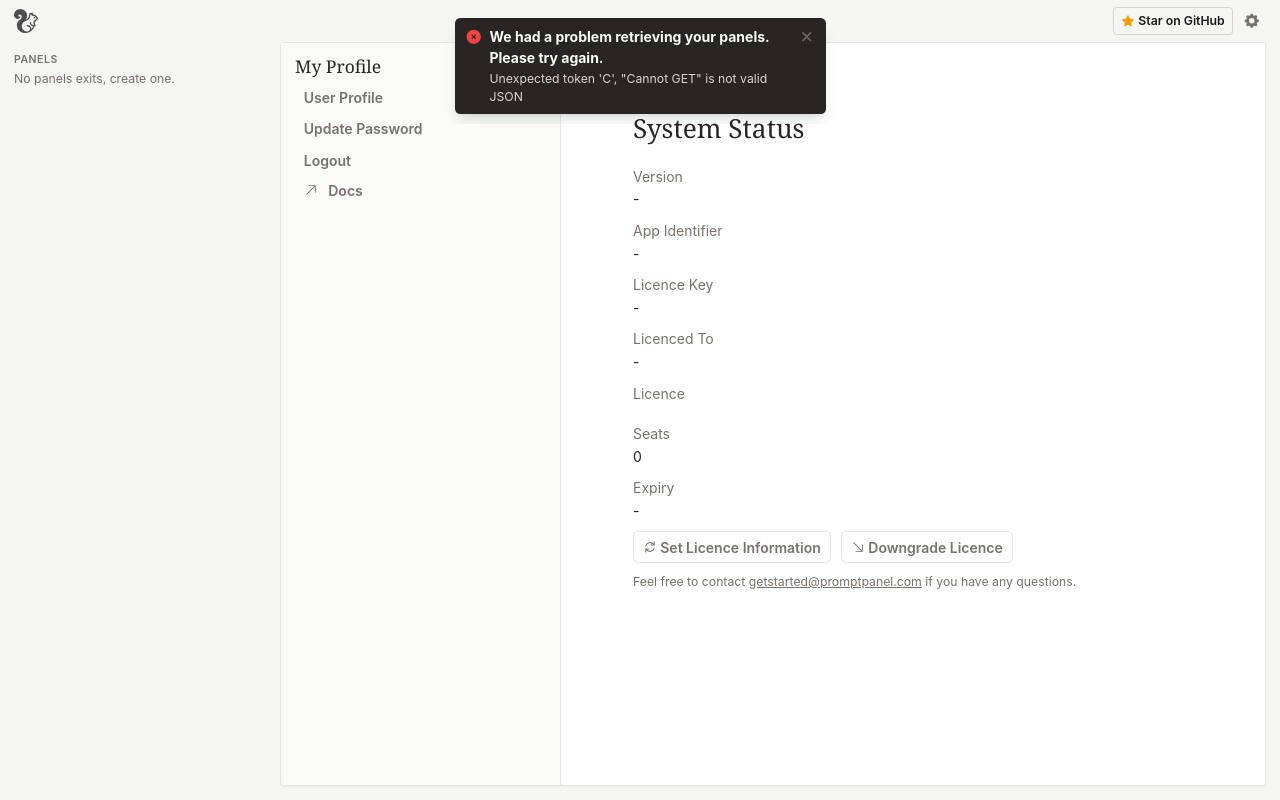
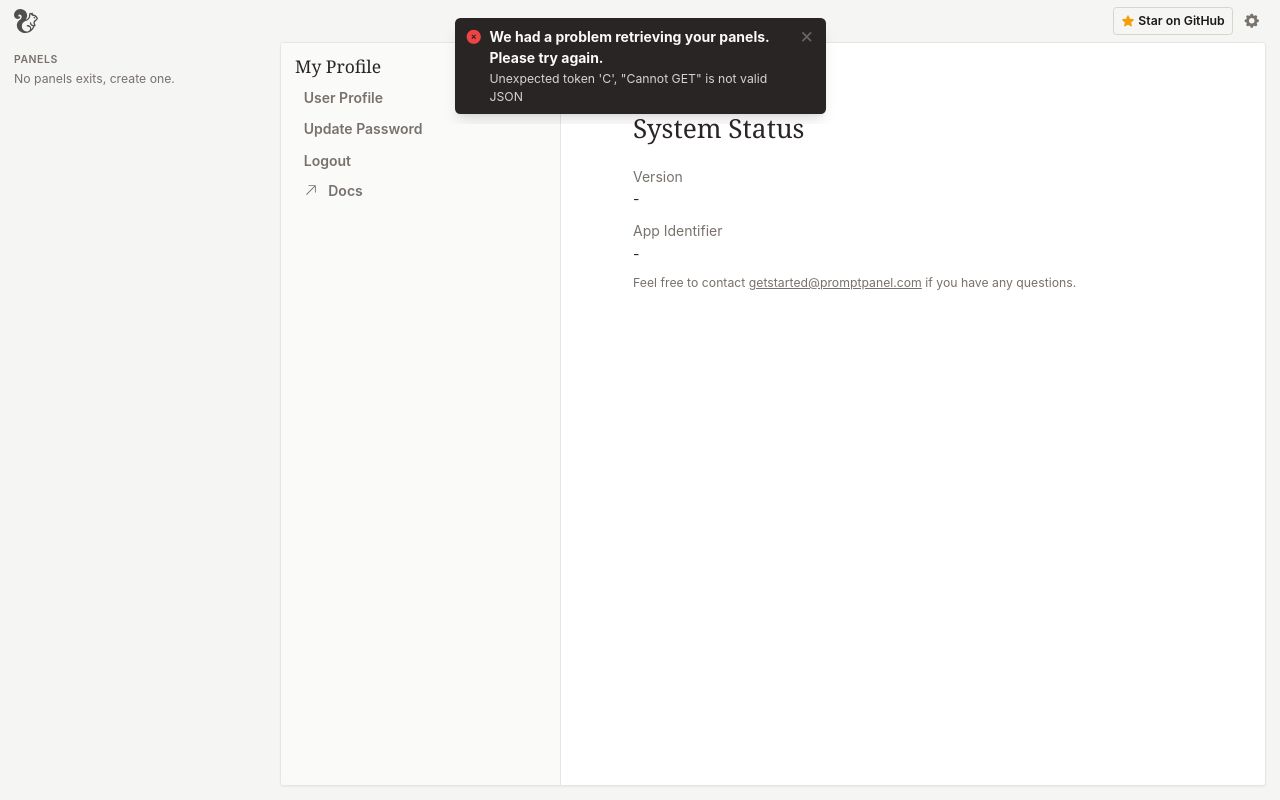
Before and after one commit to promptpanel/promptpanel, a Python web app: template user/templates/system.html in a window 1280 px wide. Run offline with Jinja, Linux system fonts and the light colour scheme; the template is opened without the code that fills it, so the values that code supplies are empty.

Commit message:
Removed licence stuff from system

```diff
--- a/user/templates/system.html
+++ b/user/templates/system.html
@@ -67,13 +67,17 @@
         </div>
       </div>
 
+      <!--
       <div x-show="$store.active.licence_plan == 'free'" class="flex items-center p-3 mb-3 bg-stone-100 rounded-md">
         <div>
-          <h2 class="mb-0.5 text-xl font-serif">Upgrade to Prompt Panel Pro</h2>
-          <p class="text-stone-600 mb-0.5">Upgrade to Prompt Panel Pro to enable features like multi-user management and more, while supporting our development.</p>
-          <button @click="activateTrial()" type="submit" class="mt-1.5 flex items-center justify-center font-semibold bg-primary px-2.5 h-9 rounded-md shadow-sm text-stone-50 transition duration-500 hover:shadow-lg focus:shadow-none">Evaluate Pro for 30 Days</button>
+          <h2 class="mb-0.5 text-xl font-serif">Upgrade your licence</h2>
+          <p class="text-stone-600 mb-0.5">Upgrade your licence to Pro to enable features like multi-user management, OpenID SSO, and more, while supporting our development.</p>
+          <button @click="activateTrial()" type="submit" class="mt-1.5 flex items-center justify-center font-semibold bg-primary px-2.5 h-9 rounded-md shadow-sm text-stone-50 transition duration-500 hover:shadow-lg focus:shadow-none">
+            Activate your Pro trial
+          </button>
         </div>
       </div>
+      -->
 
       <div class="mb-3">
         <label class="block text-stone-500 mb-0.5">Version</label>
@@ -87,6 +91,7 @@
         <p x-show="$store.active.app_id == ''">-</p>
       </div>
 
+      <!--
       <div class="mb-3">
         <label class="block text-stone-500 mb-0.5">Licence Key</label>
         <p x-text="$store.active.licence_key"></p>
@@ -114,8 +119,8 @@
 
       <div class="mb-3">
         <label class="block text-stone-500 mb-0.5">Expiry</label>
-        <p x-show="$store.active.licence_expiry !== ''" x-text="$store.active.licence_expiry"></p>
-        <p x-show="$store.active.licence_expiry == ''">-</p>
+        <p x-show="$store.active.licence_expiry !== '' && $store.active.licence_plan !== 'trial'" x-text="$store.active.licence_expiry"></p>
+        <p x-show="$store.active.licence_expiry == '' || $store.active.licence_plan == 'trial'">-</p>
       </div>
 
       <div class="flex items-center mb-3">
@@ -128,6 +133,7 @@
           Downgrade Licence
         </button>
       </div>
+      -->
 
       <p class="text-sm text-stone-500">Feel free to contact <span class="underline">getstarted@promptpanel.com</span> if you have any questions.</p>
     </div>
```
